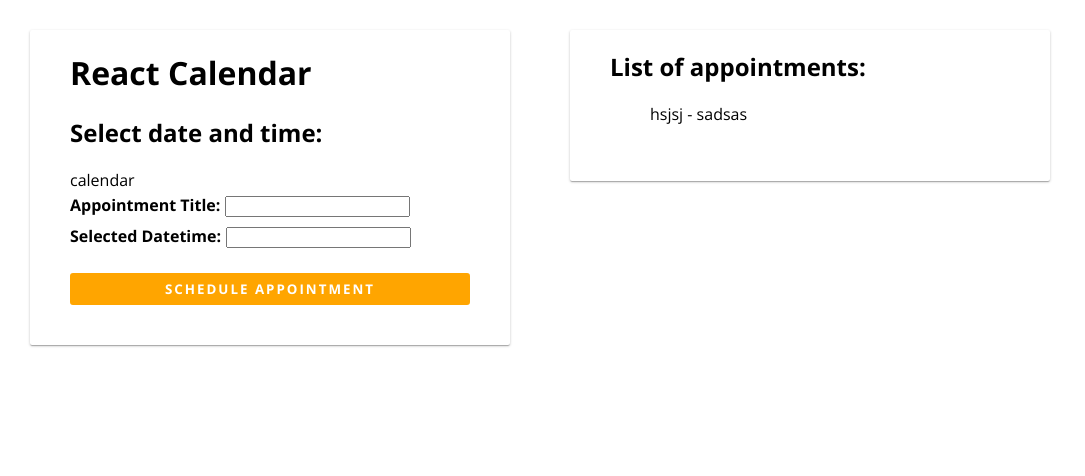
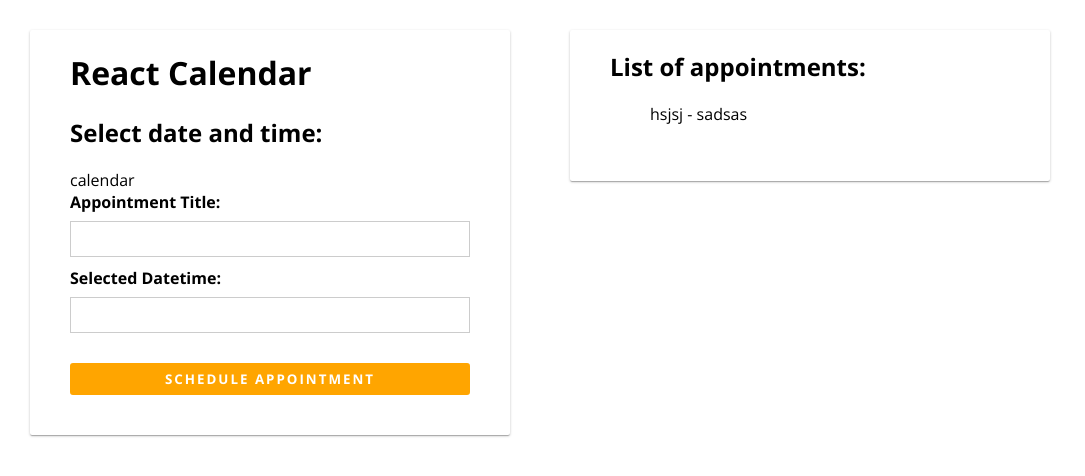
Before and after one commit to adarshnanwani/react-calendar, a React app: page / in a window 1280 px wide. Shown: the top 476 px of the page, without its empty margins (0-1085 px from the left). Built offline with nearby package versions, Linux system fonts and the light colour scheme.

Commit message:
Configured the input component

```diff
--- a/src/components/NewAppointment/Form/Form.css
+++ b/src/components/NewAppointment/Form/Form.css
@@ -1,11 +1,7 @@
 .form label{
-    display: inline-block;
-    font-weight: 600;
-}
-
-.form input{
-    display: inline-block;
-    margin: 5px;
+    display: block;
+    font-weight: bold;
+    margin-bottom: 8px;
 }
 
 .form button{
--- a/src/components/NewAppointment/Form/Form.js
+++ b/src/components/NewAppointment/Form/Form.js
@@ -1,13 +1,14 @@
 import React from 'react';
+import Input from '../../UI/Input/Input';
 import classes from './Form.css';
 
 const form = (props) => {
     return (
         <div className={classes.form}>
             <label>Appointment Title:</label>
-            <input type="text" />
+            <Input inputType="input" type="text" />
             <label>Selected Datetime:</label>
-            <input type="text" readOnly />
+            <Input inputType="input" type="text" readOnly />
             <button>Schedule Appointment</button>
         </div>
     );
--- /dev/null
+++ b/src/components/UI/Input/Input.css
@@ -0,0 +1,11 @@
+.InputElement {
+    outline: none;
+    border: 1px solid #ccc;
+    background-color: white;
+    font: inherit;
+    padding: 6px 10px;
+    display: block;
+    width: 100%;
+    box-sizing: border-box;
+    margin-bottom: 10px;
+}
--- a/src/components/UI/Input/Input.js
+++ b/src/components/UI/Input/Input.js
@@ -1,16 +1,27 @@
 import React from 'react';
+import classes from './Input.css';
 
 const input = (props) => {
-    let output;
-    switch (props.type) {
-        case 'text':
-            output = (<input type="text" />);
+    let inputElement = null;
+    const inputClasses = [classes.InputElement];
+
+    switch (props.inputType) {
+        case 'input':
+            inputElement = <input
+                className={inputClasses.join(' ')}
+                {...props.elementConfig}
+                value={props.value}
+                onChange={props.changed} />;
             break;
         default:
-            output = (<input type="text" />);
+            inputElement = <input
+                className={inputClasses.join(' ')}
+                {...props}
+                value={props.value}
+                onChange={props.changed} />;
             break;
     }
-    return output;
+    return inputElement;
 
 }
 
```
